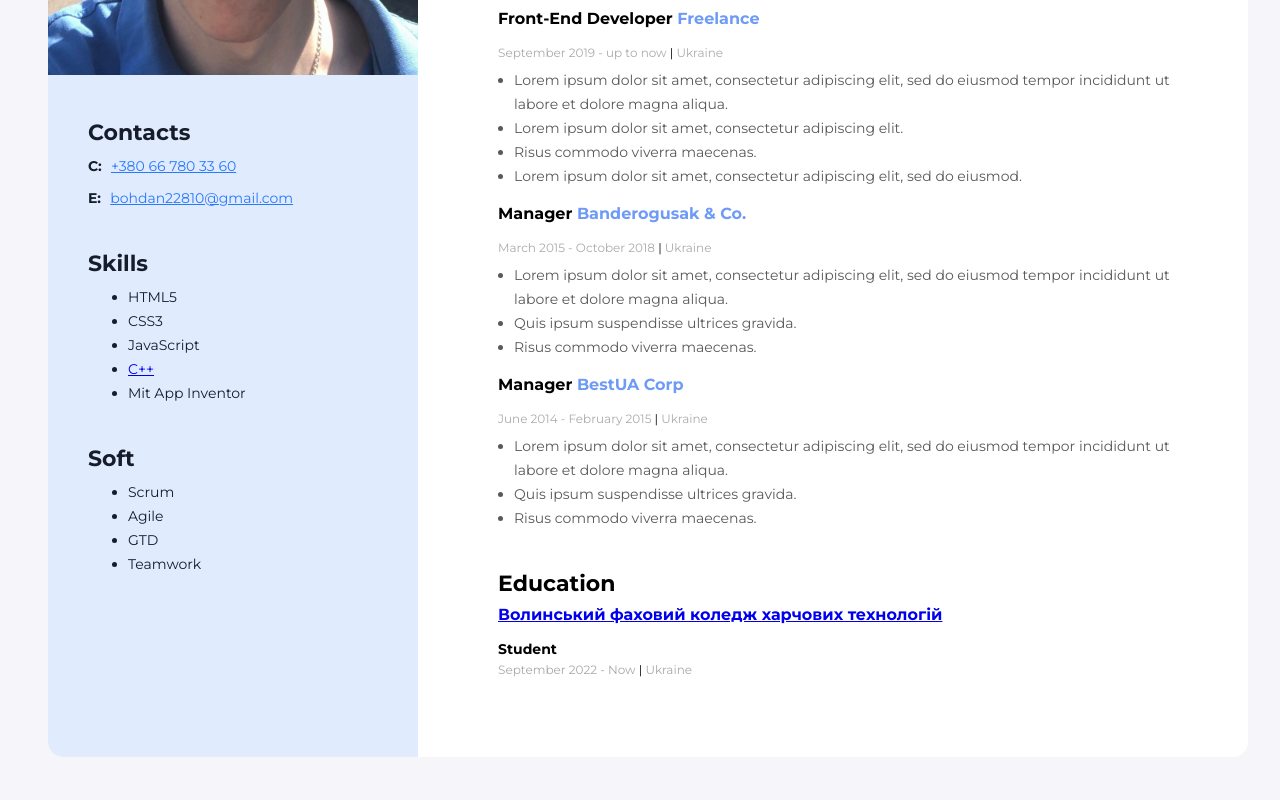
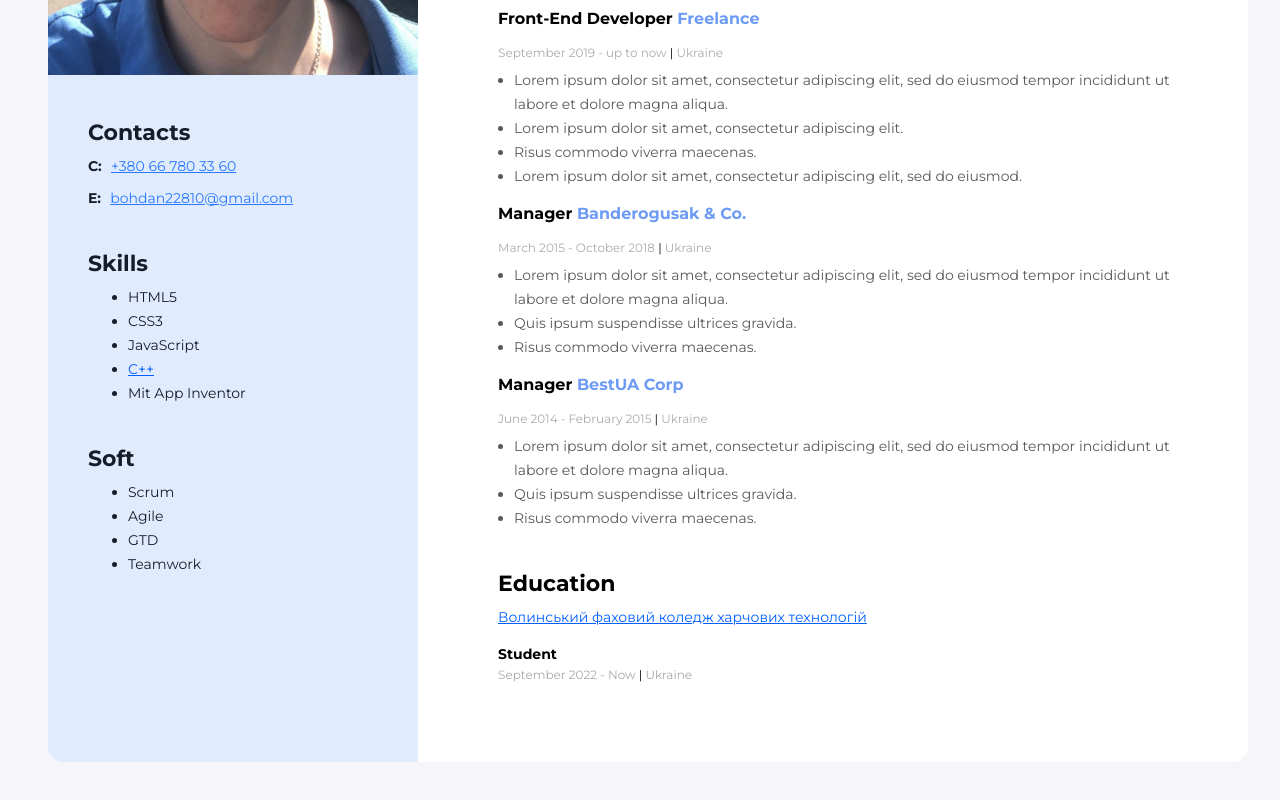
Before and after one commit to bodiiiick/bodiiiick.github.io, a plain HTML site: page index.html in a window 1280 px wide. Shown: the part 512-1312 px from the top of the page. Drawn offline with Linux system fonts and the light colour scheme.

Commit message:
Update index.html

```diff
--- a/index.html
+++ b/index.html
@@ -145,7 +145,8 @@
         <!-- Освіта -->
         <div class="education-container">
           <h3 class="education-title">Education</h3>
-          <h3 class="education-institution"><a href="https://vcolnuft.volyn.ua/">
+          <h3 class="education-institution"><a class="project-link"
+          href="https://vcolnuft.volyn.ua/">
            Волинський фаховий коледж харчових технологій</a>
           </h4>
           <h4 class="education-profession">Student</h4>
@@ -191,7 +192,8 @@
               <li class="skillsli-item">HTML5</li>
               <li class="skillsli-item">CSS3</li>
               <li class="skillsli-item">JavaScript</li>
-              <li class="skillsli-item"><a href="http://194.187.154.85/moodle/login/index.php">C++</a></li>
+              <li class="skillsli-item"><a class="project-link"
+              href="http://194.187.154.85/moodle/login/index.php">C++</a></li>
               <li class="skillsli-item">Mit App Inventor</li>
             </ul>
           </div>
```
